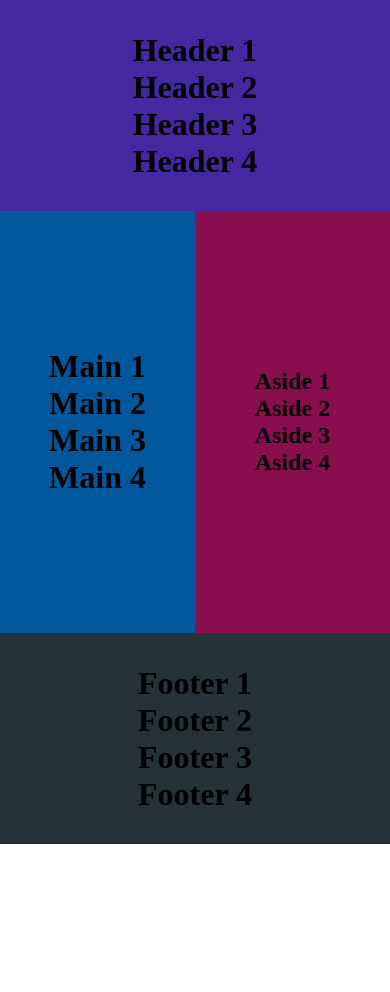
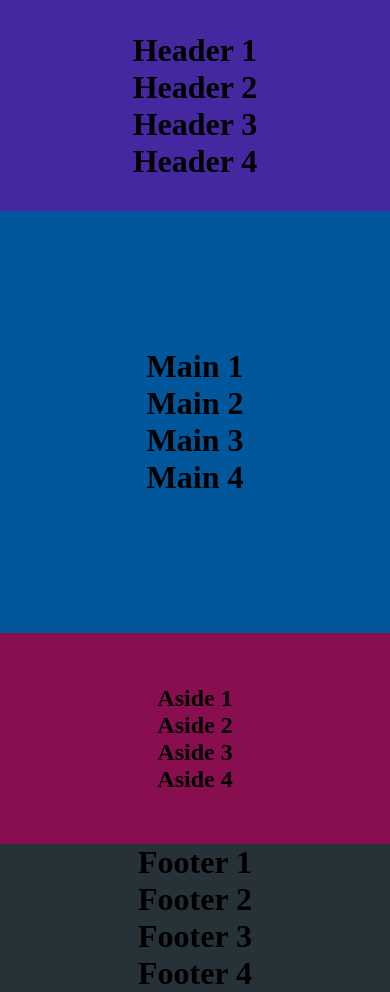
Before and after one commit to pgThiago/css-grid-and-flex-box, a plain HTML site: page index.html in a window 390 px wide. Before the commit the page ends 844 px from the top, so only its background shows below. Drawn offline with Linux system fonts and the light colour scheme.

Commit message:
Making container responsive

```diff
--- a/css/style.css
+++ b/css/style.css
@@ -78,3 +78,15 @@ footer{grid-area: footer; background-color: #263238; display: flex; align-items:
 	background-color: white;
 	transition: 1s;
 }
+
+/* Media query */
+
+@media screen and (max-width: 900px){
+	.container{
+		grid-template-areas:
+		"header header header header"
+		"main main main main"
+		"aside aside aside aside"
+		"footer footer footer footer";
+	}
+}
--- a/index.html
+++ b/index.html
@@ -11,53 +11,57 @@
 
 	<body>
 
+<!-- ------- Container --------------------------------------------------------------------- -->
+
 		<div class="container">
 
+<!-- ------- Header ------------------------------ -->
+
 					<header>
-
 						<div class="header-div">
 							<h1>Header 1</h1>
 							<h1>Header 2</h1>
 							<h1>Header 3</h1>
 							<h1>Header 4</h1>
 						</div> <!-- header-div -->
+					</header> <!-- header -->
 
-			</header>
+		<!-- ------- Main ------------------------ -->
 
 					<main>
-
 						<div class="main-div">
 							<h1>Main 1</h1>
 							<h1>Main 2</h1>
 							<h1>Main 3</h1>
 							<h1>Main 4</h1>
 						</div> <!-- main-div -->
+					</main> <!-- main -->
 
-			</main>
+		<!-- ------- Aside ----------------------- -->
 
 					<aside>
-
 						<div class="aside-div">
 							<h1>Aside 1</h1>
 							<h1>Aside 2</h1>
 							<h1>Aside 3</h1>
 							<h1>Aside 4</h1>
 						</div> <!-- aside-div -->
+					</aside> <!-- aside -->
 
-			</aside>
+		<!-- ------- Footer ---------------------- -->
 
 					<footer>
-
 						<div class="footer-div">
 							<h1>Footer 1</h1>
 							<h1>Footer 2</h1>
 							<h1>Footer 3</h1>
 							<h1>Footer 4</h1>
 						</div> <!-- footer-div -->
-
-			</footer>
+					</footer> <!-- footer -->
 
 		</div> <!-- container -->
+
+<!-- ------- Container --------------------------------------------------------------------- -->
 
 	</body>
 
```
Lines whose indentation alone changed are shown as unchanged.
